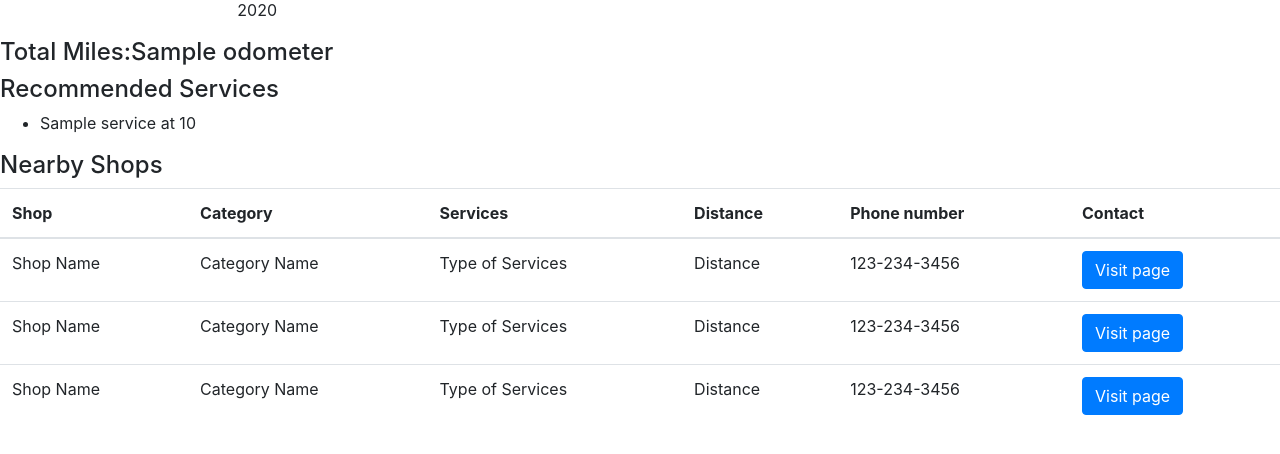
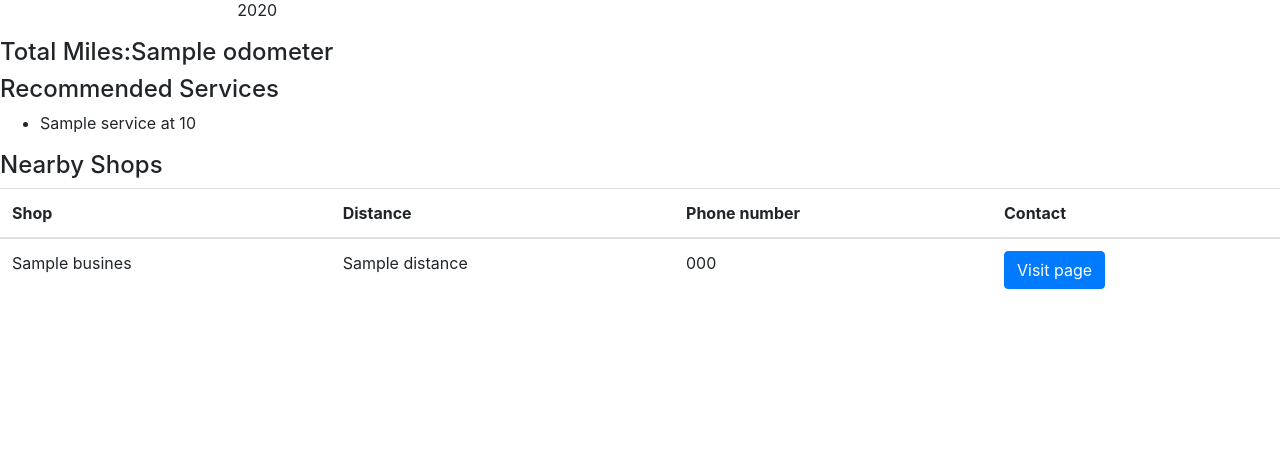
Before and after one commit to sdublish/smartcar-hackathon, a Flask app: template templates/dashboard.html in a window 1280 px wide. Shown: the part 207-661 px from the top of the page. Run offline with Flask 2, Linux system fonts and the light colour scheme; tables that the repository leaves empty hold one stand-in row (values such as "Sample post"); the template is opened without the code that fills it: values that come from a table or form of the project are taken from there, most other values are stand-ins (such as "Sample title", 1, 10 or a date in 2020); some libraries are stand-ins or nearby versions.

Commit message:
edit yelp shops and dashboard info

```diff
--- a/server.py
+++ b/server.py
@@ -6,7 +6,7 @@ import os
 from flask_sqlalchemy import SQLAlchemy
 import smartcar
 import datetime
-from model import User, Vehicle, UserVehicle, connect_to_db, db
+from model import User, Vehicle, UserVehicle, connect_to_db, db, Service
 
 
 client = smartcar.AuthClient(
@@ -78,22 +78,17 @@ def user_login():
         session["user_id"] = query.user_id
 
         user_id = User.query.get(session["user_id"]).user_id
-        print("user_id")
 
         user = User.query.filter(User.user_id == user_id).first()
-        print(user)
 
         cars = user.uservehicles
-        print(cars)
 
         if not cars:
             return redirect("/add_car")
 
         authorization_key = user.authorization_key
-        # what is being stored as the authorization key? Currently not storing
-        # refresh token; can't store a dict in SQL (unless its json, i guess)
 
-        refresh_token = authorization_key["refresh_token"]
+        refresh_token = user.refresh_key
 
         r = client.exchange_refresh_token(refresh_token)
 
@@ -102,7 +97,8 @@ def user_login():
         new_auth_key = r_dict["access_token"]
 
         user.authorization_key = new_auth_key
-        # also need to update refresh token here... again, unclear where that is being stored
+
+        user.refresh_key= r["refresh_token"]
 
         db.session.commit()
 
@@ -116,40 +112,40 @@ def user_login():
 @app.route("/add_car", methods=["GET"])
 def add_new_car():
 
-    auth_url = client.get_auth_url(force=True)
+    # auth_url = client.get_auth_url(force=True)
 
-    user_id = User.query.get(session["user_id"])
+    # user_id = User.query.get(session["user_id"]).user_id
 
-    user = User.query.filter(User.user_id == user_id).first()
+    # user = User.query.filter(User.user_id == user_id).first()
 
-    auth_key = user.authorization_key["access_token"]
+    # auth_key = user.authorization_key["access_token"]
 
-    response = client.get_vehicle_ids(auth_key, offset=0, limit=20)
+    # response = client.get_vehicle_ids(auth_key, offset=0, limit=20)
 
-    response = json.dumps(response)
+    # response = json.dumps(response)
 
-    vid = response['vehicles'][0]
+    # vid = response['vehicles'][0]
 
-    vehicle = smartcar.Vehicle(vid, auth_key)
+    # vehicle = smartcar.Vehicle(vid, auth_key)
 
-    vehicle_info = vehicle.info()
+    # vehicle_info = vehicle.info()
 
-    vehicle_info = json.dumps(vehicle_info)
+    # vehicle_info = json.dumps(vehicle_info)
 
-    vehicle_make = vehicle_info["make"]
-    vehicle_model = vehicle_info["model"]
-    vehicle_year = vehicle_info["year"]
+    # vehicle_make = vehicle_info["make"]
+    # vehicle_model = vehicle_info["model"]
+    # vehicle_year = vehicle_info["year"]
 
-    car = Vehicle.query.filter(Vehicle.vehicle_make == vehicle_make and
-                                Vehicle.vehicle_model_name == vehicle_model
-                                and Vehicle.vehicle_year == vehicle_year).one()
+    # car = Vehicle.query.filter(Vehicle.vehicle_make == vehicle_make and
+    #                             Vehicle.vehicle_model_name == vehicle_model
+    #                             and Vehicle.vehicle_year == vehicle_year).one()
 
-    user_car = UserVehicle(user_id, car.model_id)
+    # user_car = UserVehicle(user_id, car.model_id)
 
-    db.session.add(user_car)
-    db.session.commit()
+    # db.session.add(user_car)
+    # db.session.commit()
 
-    return("/home")
+    return render_template("home.html")
 
 
 @app.route('/home', methods=["GET"])
@@ -166,15 +162,13 @@ def render_account_page():
 
     # use absolute milage when calculating services needed
 
-    user_id = User.query.get(session["user_id"])
+    user_id = User.query.get(session["user_id"]).user_id
 
     user = User.query.filter(User.user_id == user_id).first()
 
-    auth_key = user.authorization_key["access_token"]
+    auth_key = user.authorization_key
 
-    response = client.get_vehicle_ids(auth_key, offset=0, limit=20)
-
-    response = json.dumps(response)
+    response = smartcar.get_vehicle_ids(auth_key, offset=0, limit=20)
 
     vid = response['vehicles'][0]
 
@@ -188,22 +182,48 @@ def render_account_page():
     vehicle_info = vehicle.info()
 
     vehicle_make = vehicle_info["make"]
+
     vehicle_model = vehicle_info["model"]
+
     vehicle_year = vehicle_info["year"]
 
     car = Vehicle.query.filter(Vehicle.vehicle_make == vehicle_make and
                                Vehicle.vehicle_model_name == vehicle_model
-                               and Vehicle.vehicle_year == vehicle_year).one()
+                               and Vehicle.vehicle_year == vehicle_year).first()
 
+    query = UserVehicle.query.filter(UserVehicle.model_id == vid)
 
-    user_car = UserVehicle(user_id, car.model_id, odometer["distance"], location["latitude"],
-                            location["latitude"])
+    if not query:
 
+        user_car = UserVehicle(uservehicle_id=vid, user_id=user_id, model_id=car.model_id, last_odometer=odometer["data"]["distance"], last_longitude=location["data"]["longitude"],
+                               last_latitude=location["data"]["latitude"])
 
-    db.session.add(user_car)
-    db.session.commit()
+        db.session.add(user_car)
+        db.session.commit()
 
-    return render_template("home.html")
+    upcoming_services = Service.query.filter_by(model_id =car.model_id).all()
+
+    recommend_services = []
+
+    for service in upcoming_services:
+        if int(odometer["data"]["distance"]) <= service.suggested_mileage:
+            recommend_services.append(service)
+
+    # querying yelp api below
+    yelp_url = "https://api.yelp.com/v3/businesses/search"
+    header = {"Authorization": "Bearer {}".format(YELP_API_KEY)}
+    # probably want to make categories something which varies depending on what service is required
+    # will need to do something to set that up
+    categories = "autorepair"
+    payload = {"latitude": location["data"]["latitude"], "longitude": location["data"]["longitude"],
+               "radius": 20000, "sort_by": "distance", "categories": categories}
+
+    response = requests.get(yelp_url, headers=header, params=payload)
+    # check here if response goes through fine?
+    businesses = response.json()["businesses"][:10]
+
+    return render_template("dashboard.html", services=recommend_services, user=user.fname, make=vehicle_make,
+                            model=vehicle_model, year=vehicle_year, odometer=odometer["data"]["distance"], businesses=businesses)
 
 
 @app.route('/my_account/vehicle', methods=["GET"])
@@ -216,7 +236,7 @@ def get_authorization_status():
     r_dict = json.dumps(data)
 
     if data.get("error") is not None:
-        return render_template("error_page.hteml")
+        return render_template("error-message.html")
 
     code = request.args.get('code')
 
@@ -224,7 +244,9 @@ def get_authorization_status():
 
     user = User.query.get(session["user_id"])
 
-    user.authorization_key = code
+    user.authorization_key = access["access_token"]
+
+    user.refresh_key = access["refresh_token"]
 
     db.session.commit()
 
--- a/templates/dashboard.html
+++ b/templates/dashboard.html
@@ -64,38 +64,22 @@
             <thead>
               <tr>
                 <th>Shop</th>
-                <th>Category</th> <!-- Yelp Category -->
-                <th>Services</th> <!-- Services -->
                 <th>Distance </th> <!-- Distance -->
                 <th>Phone number </th> <!-- Phone number -->
                 <th> Contact </th>
               </tr>
             </thead>
             <tbody>
+
+              {% for business in businesses %}
               <tr>
-                <td>Shop Name </td>
-                <td>Category Name</td>
-                <td>Type of Services</td>
-                <td>Distance </td>
-                <td> 123-234-3456 </td>
-                <td> <button type="button" class="btn btn-primary" name="redirect">Visit page</button> </td>
+                <td> {{business.name }} </td>
+
+                <td> {{business.distance}} </td>
+                <td> {{business.phone}}</td>
+                <td> <a href="{{business.url}}"><button type="button" class="btn btn-primary" name="redirect">Visit page</button></a> </td>
               </tr>
-              <tr>
-                <td>Shop Name </td>
-                <td>Category Name</td>
-                <td>Type of Services</td>
-                <td>Distance </td>
-                <td> 123-234-3456 </td>
-                <td> <button type="button" class="btn btn-primary" name="redirect">Visit page</button> </td>
-              </tr>
-              <tr>
-                <td>Shop Name </td>
-                <td>Category Name</td>
-                <td>Type of Services</td>
-                <td>Distance </td>
-                <td> 123-234-3456 </td>
-                <td> <button type="button" class="btn btn-primary" name="redirect">Visit page</button> </td>
-              </tr>
+              {% endfor %}
             </tbody>
           </table>
         </div>
--- a/templates/log-in.html
+++ b/templates/log-in.html
@@ -25,7 +25,7 @@
           <label for="user_password">Password</label>
           <input type="password" class="form-control" id="user_password" name="user_password" placeholder="Enter Password">
         </div>
-        <button type="button" class="sign-in">Sign In</button>
+        <button type="submit" class="btn btn-primary">Sign In</button>
     </form>
 
     <div class="authentication">
```
